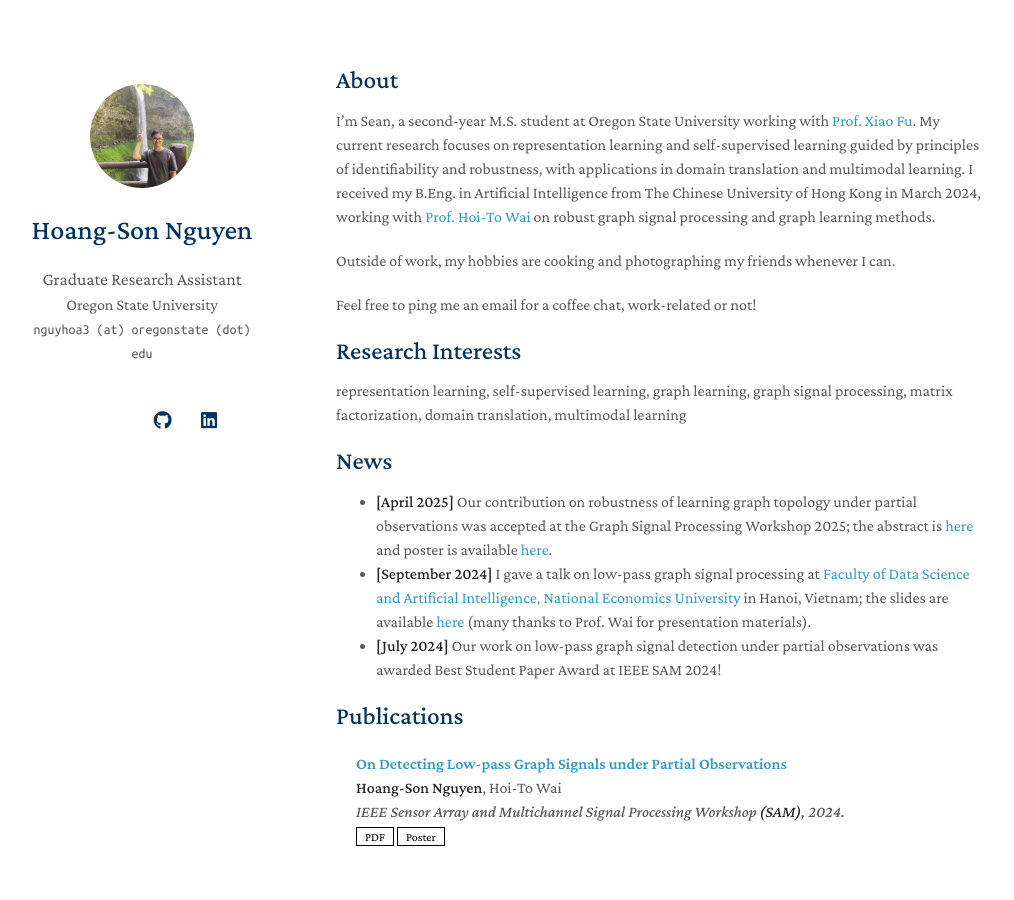
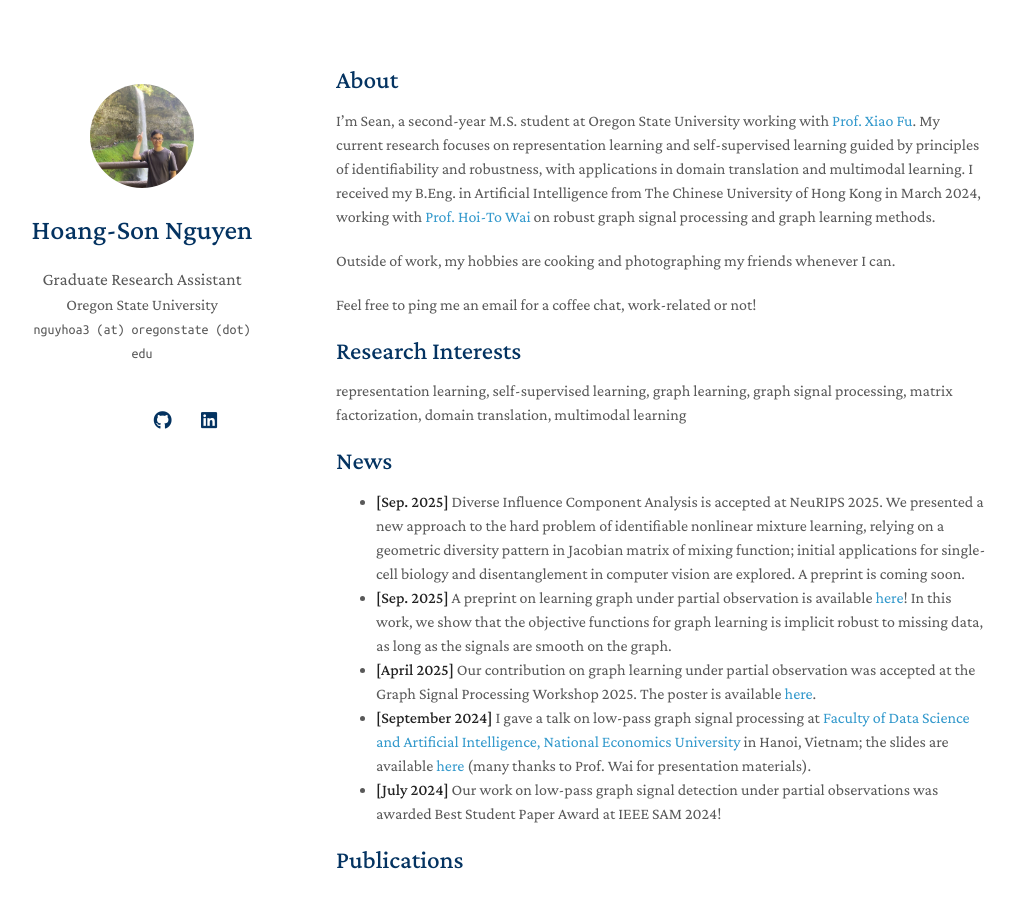
Before and after one commit to hsnguyen24/hsnguyen24.github.io, a Jekyll site: the page built from index.md, in a window 1280 px wide and 900 px high. Shown: the whole window, without its empty margins (134-1148 px from the left). Built offline with Jekyll 4.4.1, drawn with Linux system fonts in a browser that asks for light colours; nearby versions of some CDN libraries; a style sheet for code colours, icons or effects is not loaded; our own code applies the rules of GitHub Pages for plain Markdown files.

Commit message:
Update index.md

```diff
--- a/index.md
+++ b/index.md
@@ -14,7 +14,9 @@ Feel free to ping me an email for a coffee chat, work-related or not!
 representation learning, self-supervised learning, graph learning, graph signal processing, matrix factorization, domain translation, multimodal learning
 
 ## News
-- **[April 2025]** Our contribution on robustness of learning graph topology under partial observations was accepted at the Graph Signal Processing Workshop 2025; the abstract is [here](./assets/files/GSPW2025_Paper.pdf) and poster is available [here](./assets/files/GSPW2025_Poster.pdf).
+- **[Sep. 2025]** Diverse Influence Component Analysis is accepted at NeuRIPS 2025. We presented a new approach to the hard problem of identifiable nonlinear mixture learning, relying on a geometric diversity pattern in Jacobian matrix of mixing function; initial applications for single-cell biology and disentanglement in computer vision are explored. A preprint is coming soon.
+- **[Sep. 2025]** A preprint on learning graph under partial observation is available [here](https://arxiv.org/abs/2509.14887)! In this work, we show that the objective functions for graph learning is implicit robust to missing data, as long as the signals are smooth on the graph.
+- **[April 2025]** Our contribution on graph learning under partial observation was accepted at the Graph Signal Processing Workshop 2025. The poster is available [here](./assets/files/GSPW2025_Poster.pdf).
 - **[September 2024]** I gave a talk on low-pass graph signal processing at [Faculty of Data Science and Artificial Intelligence, National Economics University](https://fda.neu.edu.vn/) in Hanoi, Vietnam; the slides are available [here](./assets/files/Talk_at_NEU_2024.pdf) (many thanks to Prof. Wai for presentation materials).
 - **[July 2024]** Our work on low-pass graph signal detection under partial observations was awarded Best Student Paper Award at IEEE SAM 2024!
 
```
